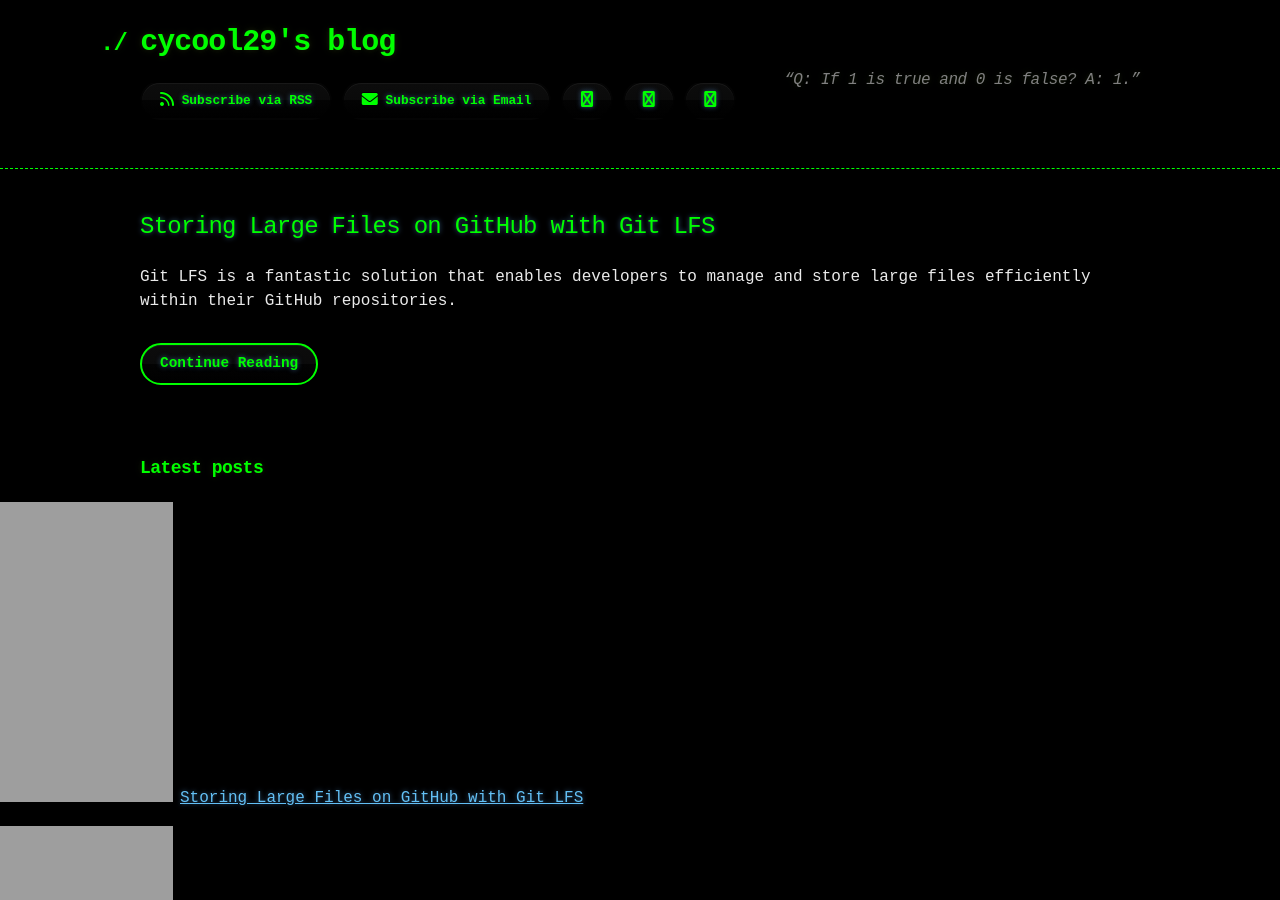
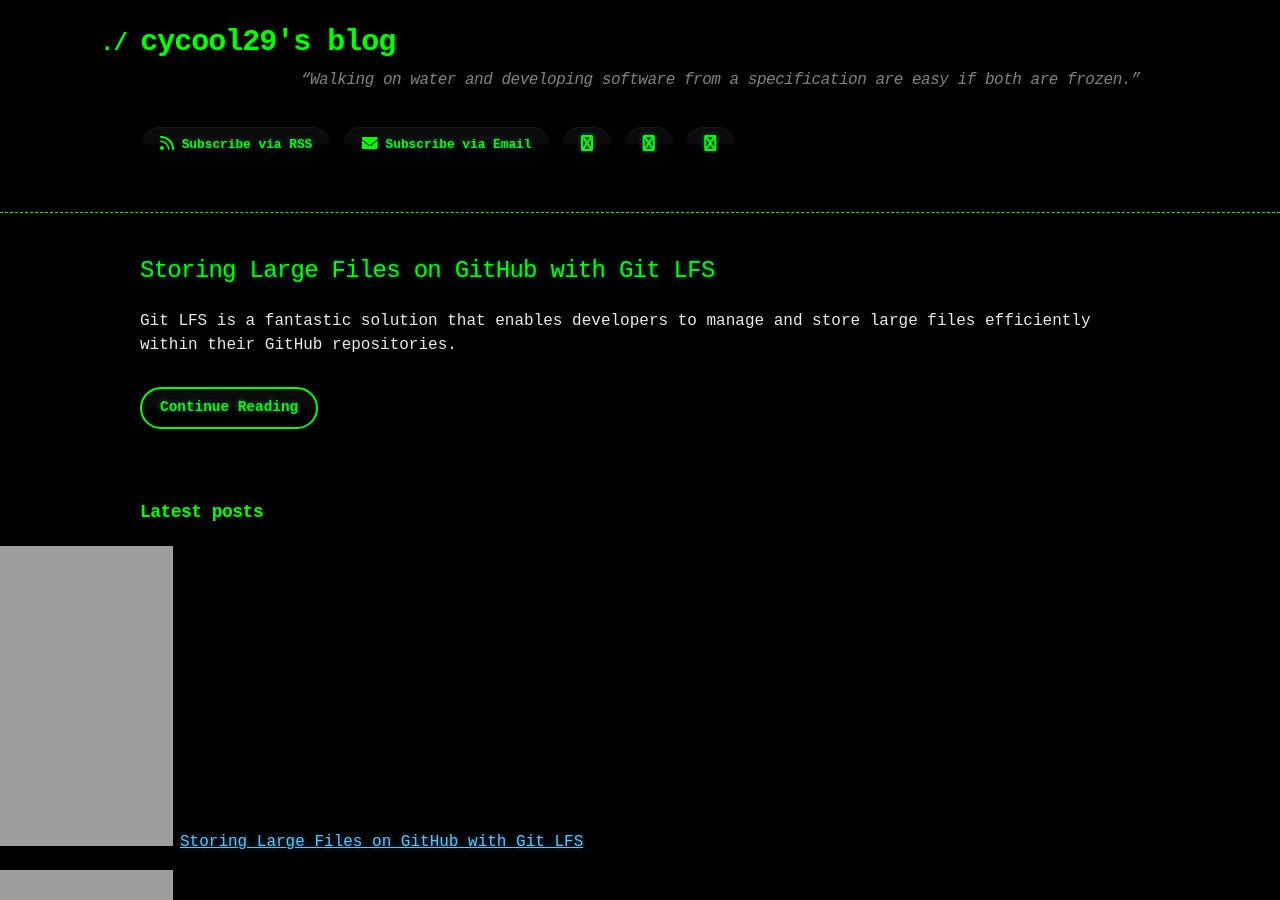
Before and after one commit to cycool29/cycool29.github.io, a Jekyll site: the page built from index.md, in a window 1280 px wide and 900 px high. Built offline with Jekyll 4.4.1, drawn with Linux system fonts in a browser that asks for light colours; a style sheet for code colours, icons or effects is not loaded.

Commit message:
Update quotes

```diff
--- a/_config.yml
+++ b/_config.yml
@@ -1,5 +1,5 @@
 title: cycool29's blog
-description: "“Q: If 1 is true and 0 is false? A: 1.” "
+description: "“Walking on water and developing software from a specification are easy if both are frozen.” "
 bio: A high school student. Intermediate in Python, Git, Bash. Learning JavaScript. He/Him. "
 author: cycool29
 url: https://cycool29.github.io
```
